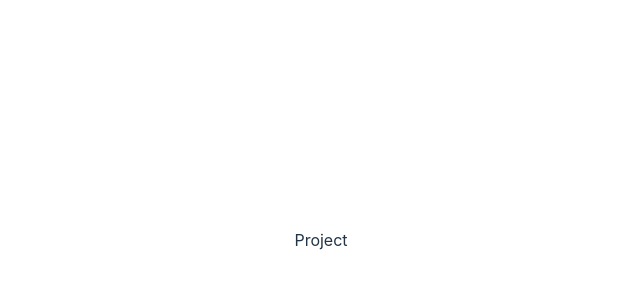
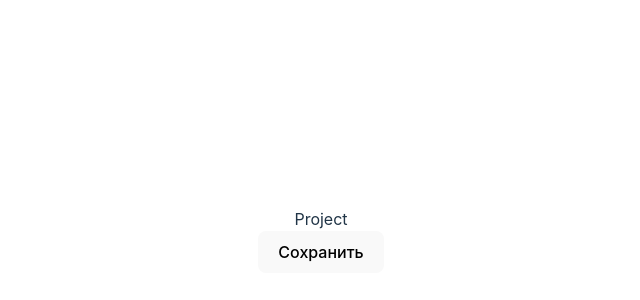
Before and after one commit to DenisJet/MyJournal, a React (Vite) app: page / in a window 1280 px wide. Shown: the part 160-460 px from the top of the page, without its empty margins (319-959 px from the left). Built offline with nearby package versions, Linux system fonts and the light colour scheme.

Commit message:
add Button

```diff
--- a/src/App.jsx
+++ b/src/App.jsx
@@ -1,7 +1,13 @@
 import './App.css';
+import Button from './components/Button/Button';
 
 function App() {
-  return <div>Project</div>;
+  return (
+    <>
+      <div>Project</div>
+      <Button/>
+    </>
+  );
 }
 
 export default App;
--- /dev/null
+++ b/src/components/Button/Button.jsx
@@ -0,0 +1,5 @@
+export default function Button() {
+  return (
+    <button>Сохранить</button>
+  );
+}
```
